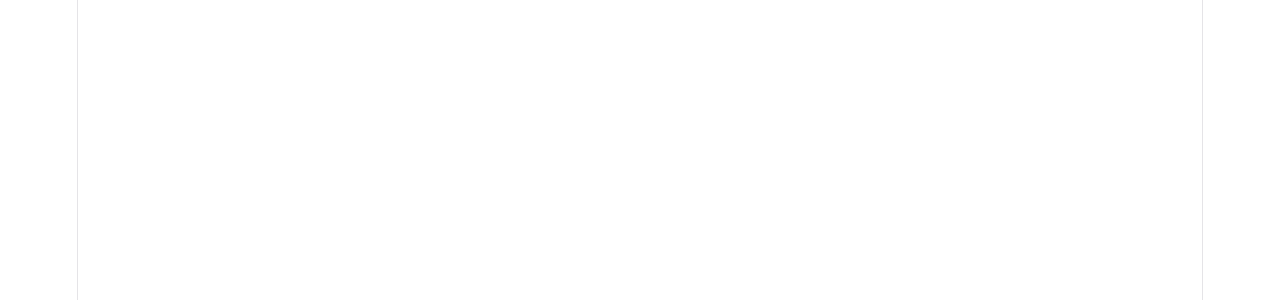
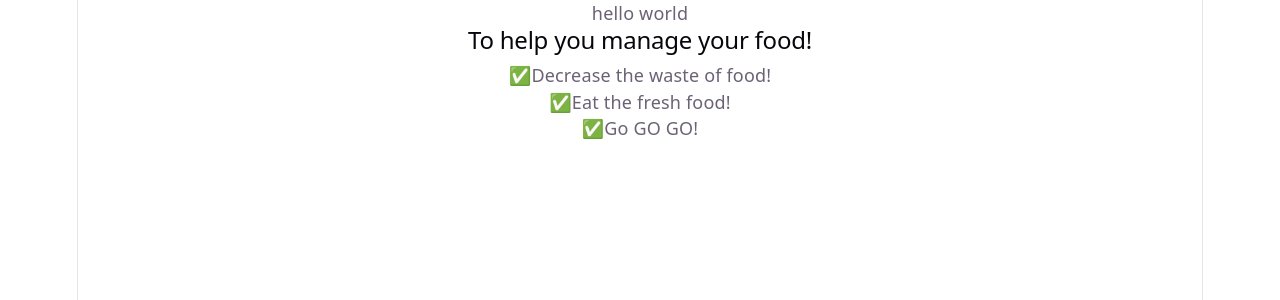
Before and after one commit to kiwi93520-second/refrigerator_manage_vue, a Vue app: page / in a window 1280 px wide. Shown: the top 300 px of the page. Built offline with nearby package versions, Linux system fonts and the light colour scheme.

Commit message:
start to learn

```diff
--- a/src/App.vue
+++ b/src/App.vue
@@ -1,5 +1,9 @@
-<script setup></script>
+<script setup>
+import Welcome from "./components/pages/Welcome.vue";
+</script>
 
-<template></template>
+<template>
+  <Welcome></Welcome>
+</template>
 
 <style scoped></style>
--- /dev/null
+++ b/src/components/Grid.vue
@@ -0,0 +1,5 @@
+<script setup></script>
+
+<template></template>
+
+<style scoped></style>
--- /dev/null
+++ b/src/components/layouts/Layout.vue
@@ -0,0 +1,5 @@
+<script setup></script>
+
+<template></template>
+
+<style scoped></style>
--- /dev/null
+++ b/src/components/pages/Dashboard.vue
@@ -0,0 +1,5 @@
+<script setup></script>
+
+<template></template>
+
+<style scoped></style>
--- /dev/null
+++ b/src/components/pages/Welcome.vue
@@ -0,0 +1,15 @@
+<script setup></script>
+
+<template>
+  hello world
+  <section id="welcome">
+    <div class="benefits">
+      <h2>To help you manage your food!</h2>
+      <p>✅Decrease the waste of food!</p>
+      <p>✅Eat the fresh food!</p>
+      <p>✅Go GO GO!</p>
+    </div>
+  </section>
+</template>
+
+<style scoped></style>
```
Also changed, not shown: src/utils/index.js (added), 1 other file (tests, documents, lock files or other folders).
